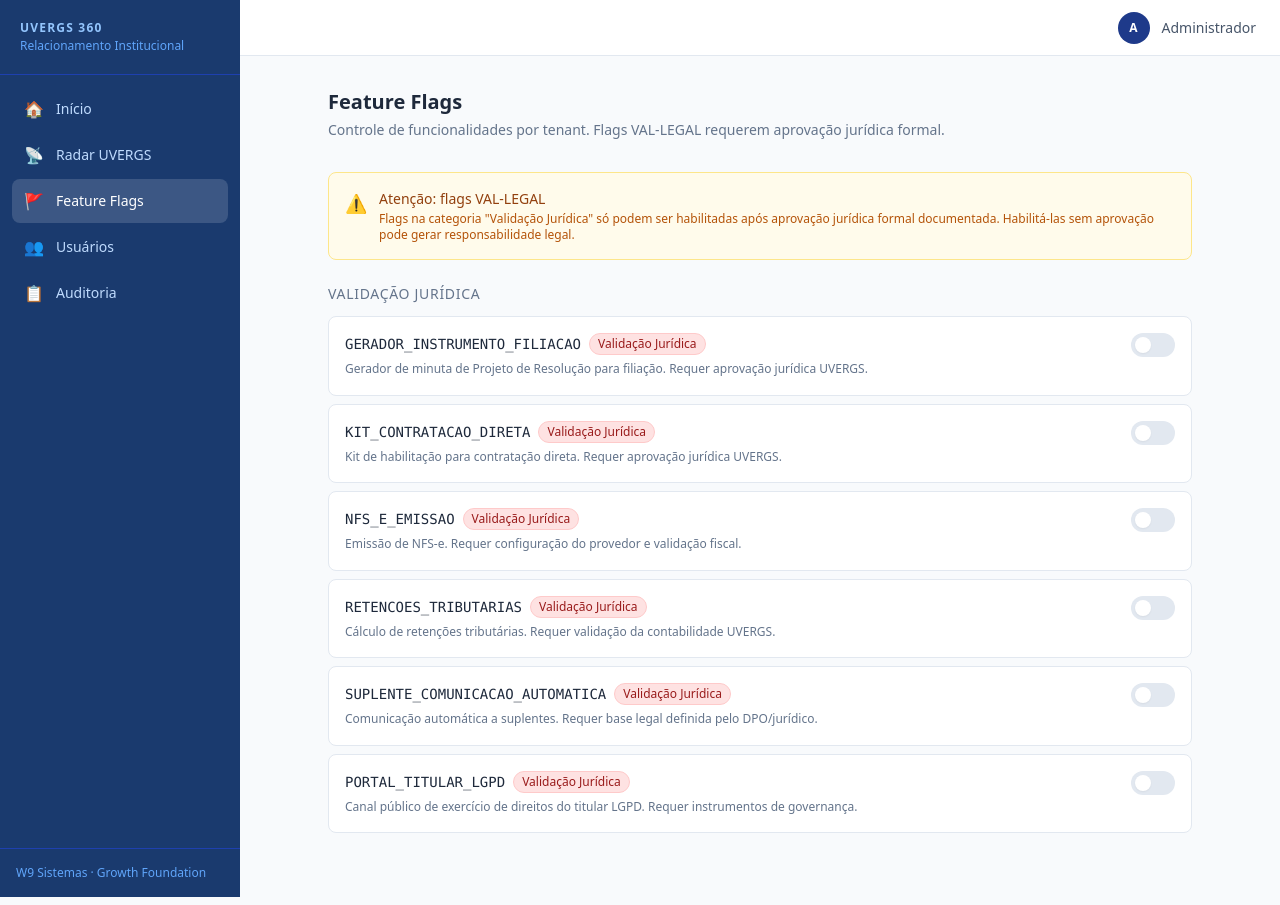
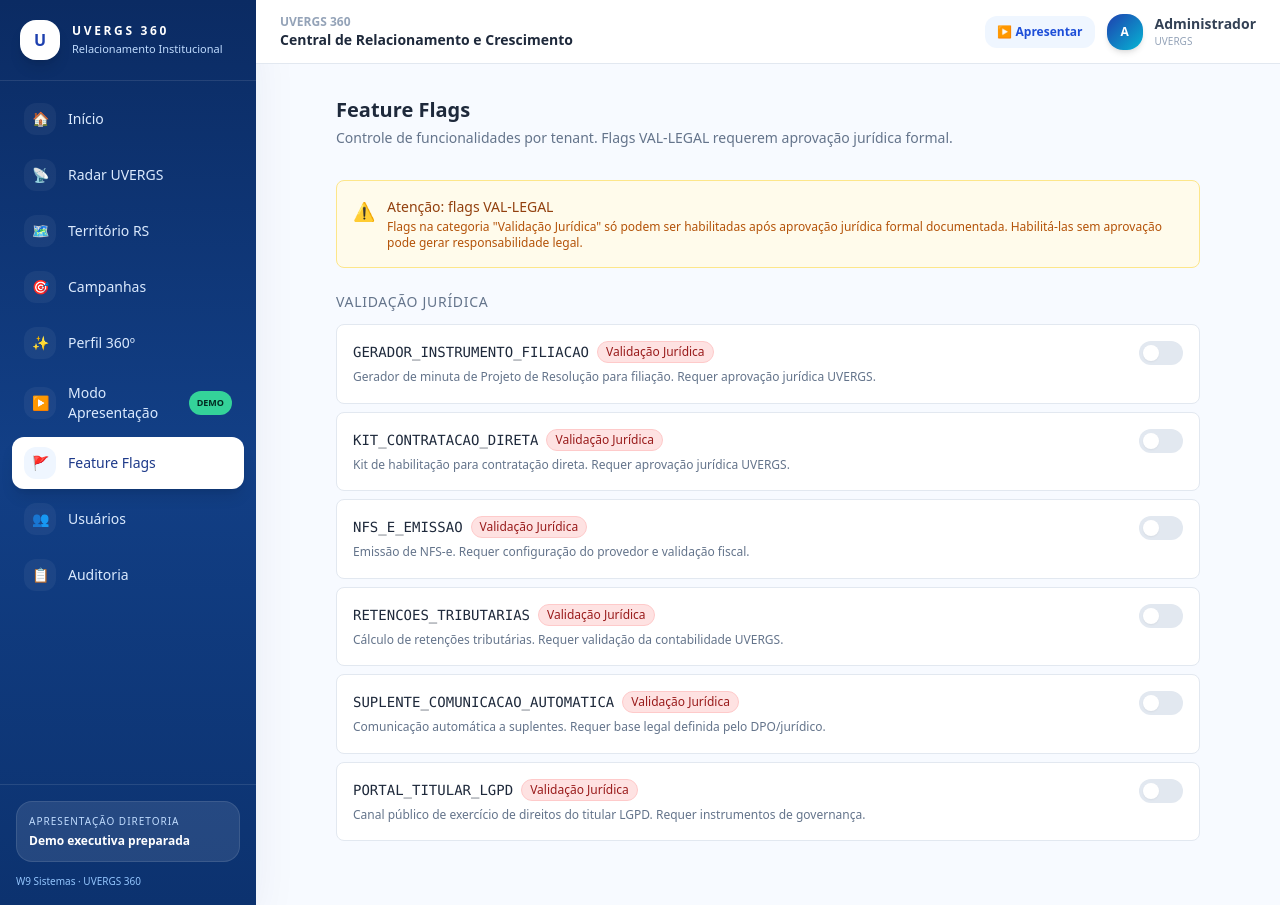
Before and after one commit to Wspinheiro111/uvergs-360, a Next.js app in the folder apps/web/: page /admin/flags in a window 1280 px wide. Built offline with nearby package versions, Linux system fonts and the light colour scheme.

Commit message:
feat(demo): expand executive navigation

```diff
--- a/apps/web/src/app/admin/layout.tsx
+++ b/apps/web/src/app/admin/layout.tsx
@@ -5,78 +5,61 @@ import { usePathname } from "next/navigation";
 
 const navItems = [
   { href: "/admin", label: "Início", icon: "🏠" },
-  { href: "/admin/growth", label: "Radar UVERGS", icon: "📡" },
+  { href: "/admin/growth", label: "Radar UVERGS", icon: "📡", exact: true },
+  { href: "/admin/growth/territory", label: "Território RS", icon: "🗺️" },
+  { href: "/admin/growth/campaigns", label: "Campanhas", icon: "🎯" },
+  { href: "/admin/growth/profile", label: "Perfil 360º", icon: "✨" },
+  { href: "/admin/growth/presentation", label: "Modo Apresentação", icon: "▶" },
   { href: "/admin/flags", label: "Feature Flags", icon: "🚩" },
   { href: "/admin/users", label: "Usuários", icon: "👥" },
   { href: "/admin/audit", label: "Auditoria", icon: "📋" },
 ];
 
-export default function AdminLayout({
-  children,
-}: {
-  children: React.ReactNode;
-}) {
+export default function AdminLayout({ children }: { children: React.ReactNode }) {
   const pathname = usePathname();
 
   return (
-    <div className="min-h-screen flex bg-slate-50">
-      {/* Sidebar */}
-      <aside className="w-60 bg-[#1a3a6e] text-white flex flex-col shrink-0">
-        {/* Logo */}
-        <div className="p-5 border-b border-blue-800">
-          <p className="text-xs font-bold tracking-widest text-blue-300 uppercase">
-            UVERGS 360
-          </p>
-          <p className="text-xs text-blue-400 mt-0.5">Relacionamento Institucional</p>
+    <div className="min-h-screen flex bg-[#f7faff]">
+      <aside className="w-64 bg-gradient-to-b from-[#0b2b63] via-[#123f86] to-[#0c326f] text-white flex flex-col shrink-0 shadow-2xl shadow-blue-950/10">
+        <div className="p-5 border-b border-white/10">
+          <div className="flex items-center gap-3">
+            <div className="w-10 h-10 rounded-2xl bg-white text-blue-800 flex items-center justify-center font-black shadow-lg">U</div>
+            <div><p className="text-xs font-black tracking-[.22em] text-white uppercase">UVERGS 360</p><p className="text-[11px] text-blue-200 mt-0.5">Relacionamento Institucional</p></div>
+          </div>
         </div>
 
-        {/* Nav */}
-        <nav className="flex-1 p-3 space-y-0.5">
+        <nav className="flex-1 p-3 space-y-1 overflow-y-auto">
           {navItems.map((item) => {
-            const active = pathname === item.href ||
-              (item.href !== "/admin" && pathname.startsWith(item.href));
+            const active = item.exact ? pathname === item.href : pathname === item.href || (item.href !== "/admin" && pathname.startsWith(item.href + "/"));
             return (
-              <Link
-                key={item.href}
-                href={item.href}
-                className={`
-                  flex items-center gap-3 px-3 py-2.5 rounded-lg text-sm font-medium transition-colors
-                  ${active
-                    ? "bg-white/15 text-white"
-                    : "text-blue-200 hover:bg-white/10 hover:text-white"
-                  }
-                `}
-              >
-                <span className="text-base">{item.icon}</span>
-                {item.label}
+              <Link key={item.href} href={item.href} className={`group flex items-center gap-3 px-3 py-2.5 rounded-xl text-sm font-medium transition-all ${active ? "bg-white text-blue-900 shadow-lg" : "text-blue-100 hover:bg-white/10 hover:text-white"}`}>
+                <span className={`w-8 h-8 rounded-xl flex items-center justify-center text-sm ${active ? "bg-blue-50" : "bg-white/5 group-hover:bg-white/10"}`}>{item.icon}</span>
+                <span className="flex-1">{item.label}</span>
+                {item.label === "Modo Apresentação" && <span className="text-[9px] font-bold rounded-full bg-emerald-400 text-emerald-950 px-2 py-0.5">DEMO</span>}
               </Link>
             );
           })}
         </nav>
 
-        {/* Footer */}
-        <div className="p-4 border-t border-blue-800">
-          <p className="text-xs text-blue-400">W9 Sistemas · Growth Foundation</p>
+        <div className="p-4 border-t border-white/10">
+          <div className="rounded-2xl bg-white/10 border border-white/10 p-3">
+            <p className="text-[10px] uppercase tracking-widest text-blue-200">Apresentação diretoria</p>
+            <p className="text-xs text-white font-semibold mt-1">Demo executiva preparada</p>
+          </div>
+          <p className="text-[10px] text-blue-300 mt-3">W9 Sistemas · UVERGS 360</p>
         </div>
       </aside>
 
-      {/* Main */}
       <div className="flex-1 flex flex-col min-w-0">
-        {/* Topbar */}
-        <header className="h-14 bg-white border-b border-slate-200 flex items-center px-6 shrink-0">
-          <div className="flex-1" />
+        <header className="h-16 bg-white/95 backdrop-blur border-b border-slate-200 flex items-center px-6 shrink-0 sticky top-0 z-30">
+          <div className="flex-1"><p className="text-xs font-semibold text-slate-400">UVERGS 360</p><p className="text-sm font-bold text-slate-800">Central de Relacionamento e Crescimento</p></div>
           <div className="flex items-center gap-3">
-            <div className="w-8 h-8 rounded-full bg-blue-900 flex items-center justify-center">
-              <span className="text-white text-xs font-bold">A</span>
-            </div>
-            <span className="text-sm text-slate-600">Administrador</span>
+            <Link href="/admin/growth/presentation" className="hidden md:inline-flex items-center gap-2 rounded-xl bg-blue-50 text-blue-700 px-3 py-2 text-xs font-bold hover:bg-blue-100">▶ Apresentar</Link>
+            <div className="w-9 h-9 rounded-2xl bg-gradient-to-br from-blue-800 to-cyan-500 flex items-center justify-center shadow-md"><span className="text-white text-xs font-bold">A</span></div>
+            <div className="hidden sm:block"><p className="text-sm font-semibold text-slate-700">Administrador</p><p className="text-[10px] text-slate-400">UVERGS</p></div>
           </div>
         </header>
-
-        {/* Content */}
-        <main className="flex-1 overflow-auto">
-          {children}
-        </main>
+        <main className="flex-1 overflow-auto">{children}</main>
       </div>
     </div>
   );
```
